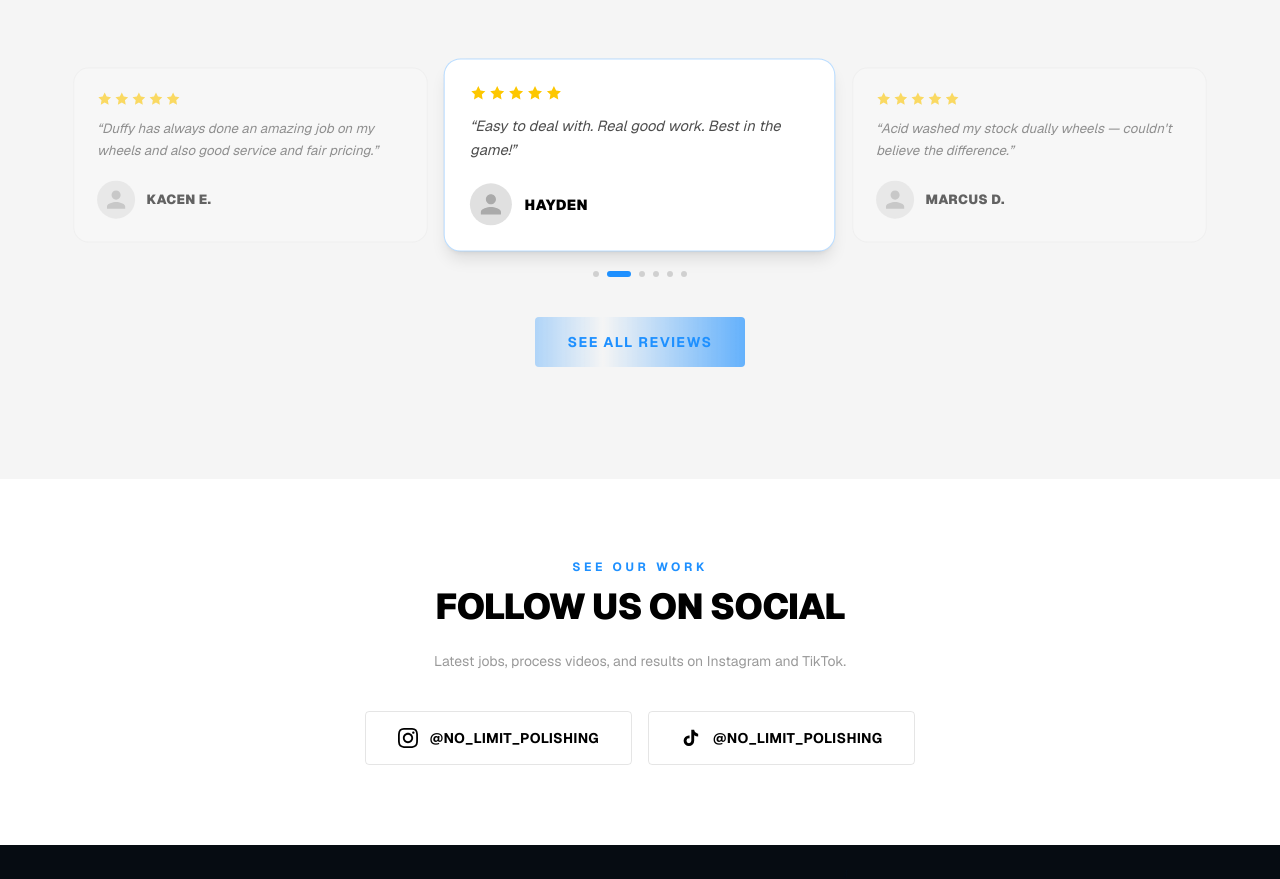
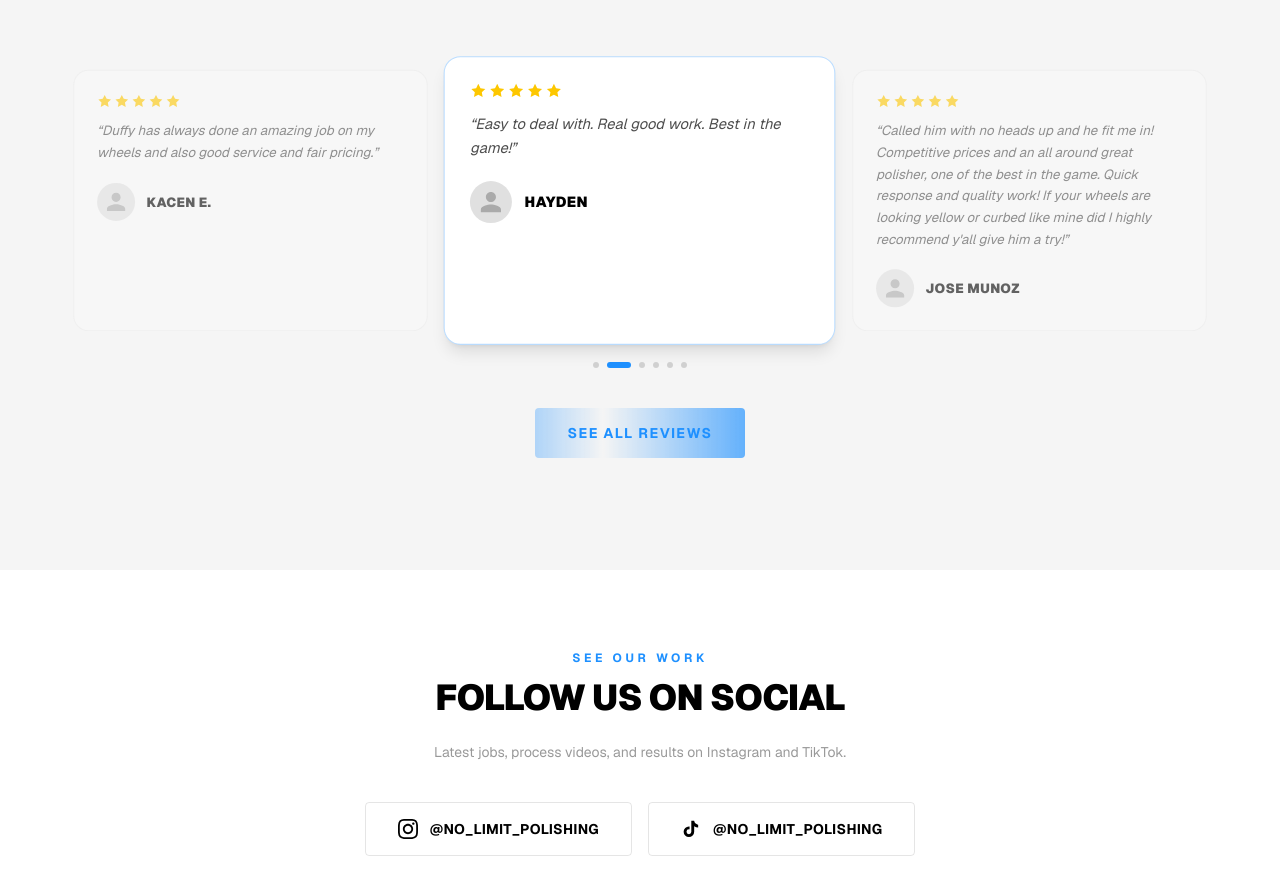
Before and after one commit to NoLimitsSimon/NoLimitPolishing, a Next.js app: page / in a window 1280 px wide. Shown: the part 5689-6568 px from the top of the page. Built offline with nearby package versions, Linux system fonts and the light colour scheme.

Commit message:
Add Jose Munoz review

```diff
--- a/components/ReviewsCarousel.tsx
+++ b/components/ReviewsCarousel.tsx
@@ -4,7 +4,7 @@ import { useState, useEffect, useRef } from "react";
 const reviews = [
   { name: "Kacen E.",   text: "Duffy has always done an amazing job on my wheels and also good service and fair pricing.", stars: 5 },
   { name: "Hayden",    text: "Easy to deal with. Real good work. Best in the game!",                     stars: 5 },
-  { name: "Marcus D.", text: "Acid washed my stock dually wheels — couldn't believe the difference.",     stars: 5 },
+  { name: "Jose Munoz", text: "Called him with no heads up and he fit me in! Competitive prices and an all around great polisher, one of the best in the game. Quick response and quality work! If your wheels are looking yellow or curbed like mine did I highly recommend y'all give him a try!", stars: 5 },
   { name: "Carlos R.", text: "Texted a photo, got a quote fast, picked them up looking insane.",          stars: 5 },
   { name: "Derek H.",  text: "Different level from any other shop I've used. Stealth Forged wheels are fire.", stars: 5 },
   { name: "Anthony L.","text": "Stock wheels polished mirror clean. Never going anywhere else.",           stars: 5 },
```
